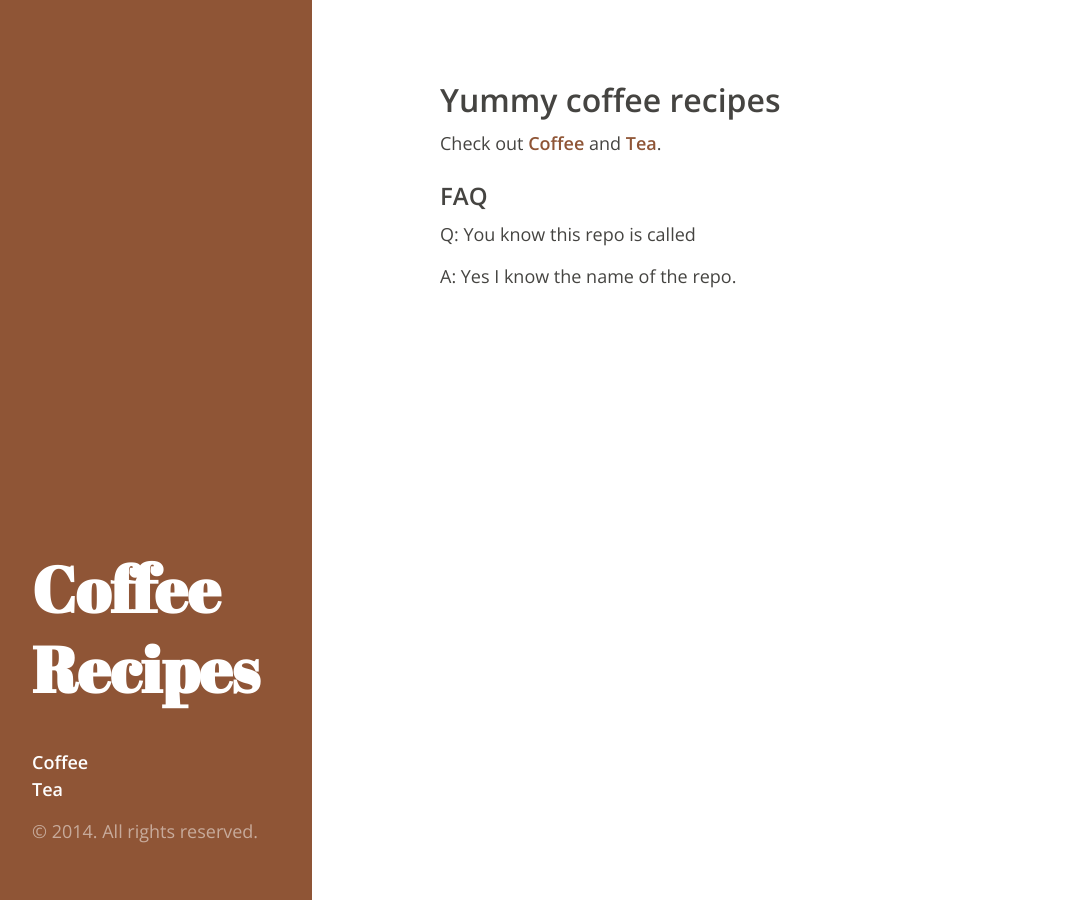
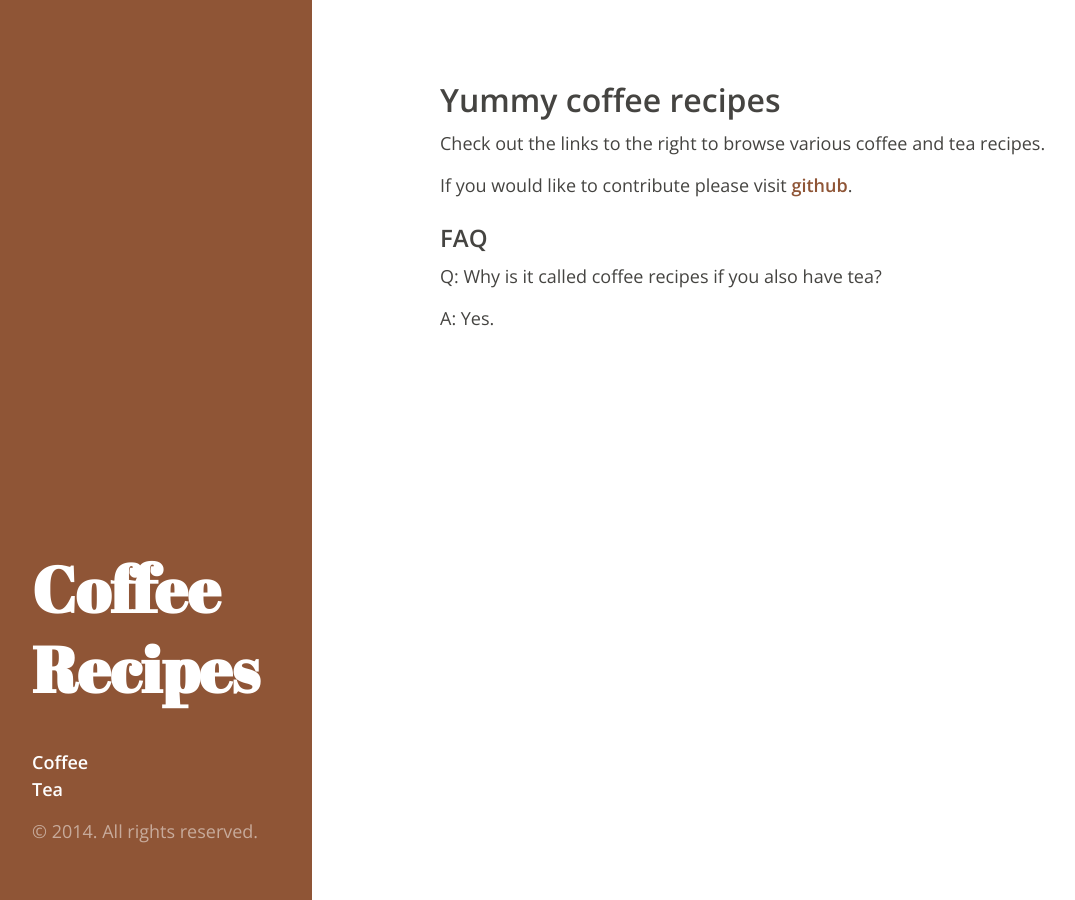
Before and after one commit to theevocater/coffee_recipes, a Jekyll site: the page built from index.md, in a window 1280 px wide. Shown: the whole page, without its empty margins (8-1083 px from the left). Built offline with Jekyll 4.4.1, drawn with Linux system fonts in a browser that asks for light colours; Markdown is read by kramdown in place of the engine named in the settings.

Commit message:
Add links and make some minor page tweaks

```diff
--- a/_layouts/default.html
+++ b/_layouts/default.html
@@ -7,7 +7,7 @@
 
     <header class="masthead">
       <div class="masthead-inner">
-        <h1>{{ site.title }}</h1>
+        <h1><a href="{{ site.baseurl }}/">{{ site.title }}</a></h1>
         <p class="lead">{{ site.description }}</p>
 
         <div class="colophon">
--- a/index.md
+++ b/index.md
@@ -4,11 +4,13 @@ layout: default
 
 ## Yummy coffee recipes ##
 
-Check out [Coffee](coffee/) and [Tea](tea/).
+Check out the links to the right to browse various coffee and tea recipes.
+
+If you would like to contribute please visit [github](https://github.com/theevocater/coffee_recipes/).
 
 
 ### FAQ ###
 
-Q: You know this repo is called
+Q: Why is it called coffee recipes if you also have tea?
 
-A: Yes I know the name of the repo.
+A: Yes.
--- a/tea/index.md
+++ b/tea/index.md
@@ -2,6 +2,8 @@
 layout: default
 ---
 
+## Tea ##
+
 Don't question the tea, it belongs here.
 
  - [Iced Harney And Sons Mango Black](iced_harney_and_sons_mango_black.html)
```
Also changed, not shown: coffee/index.md (+1 -1 lines).
